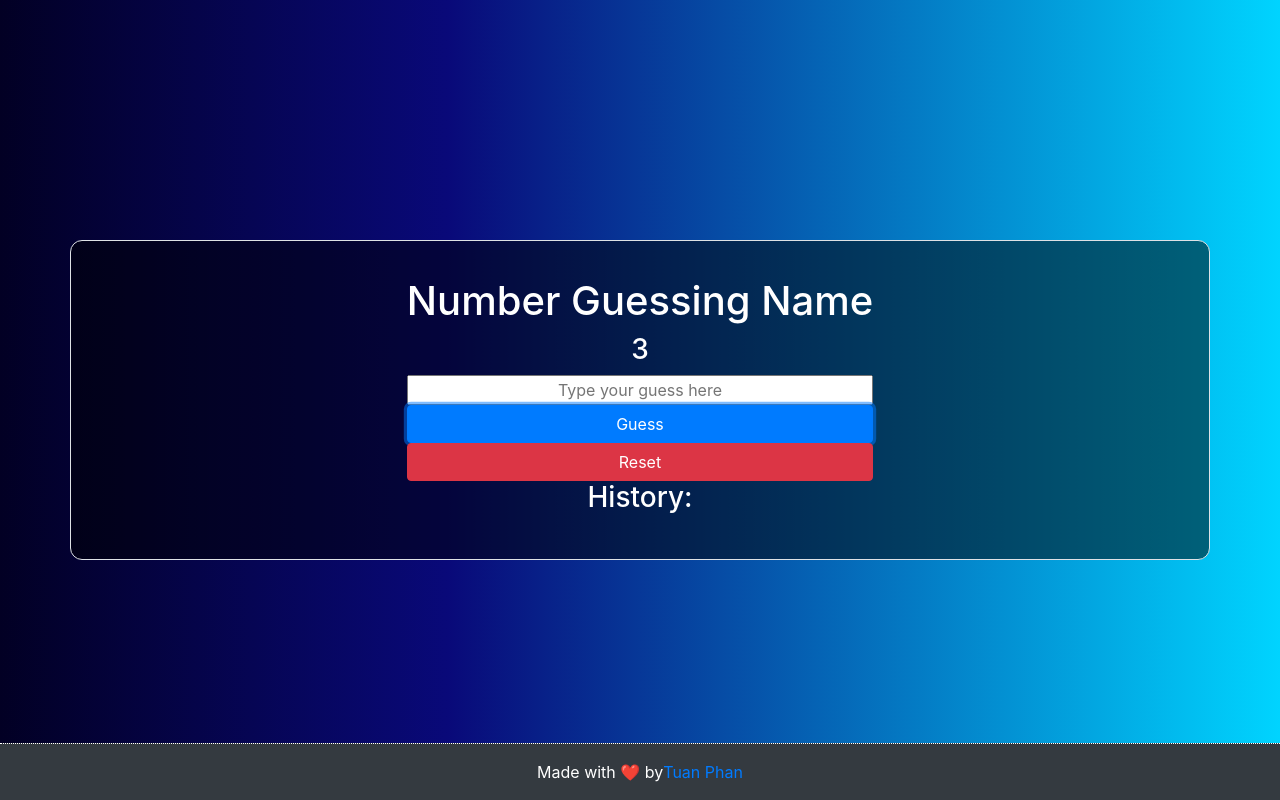
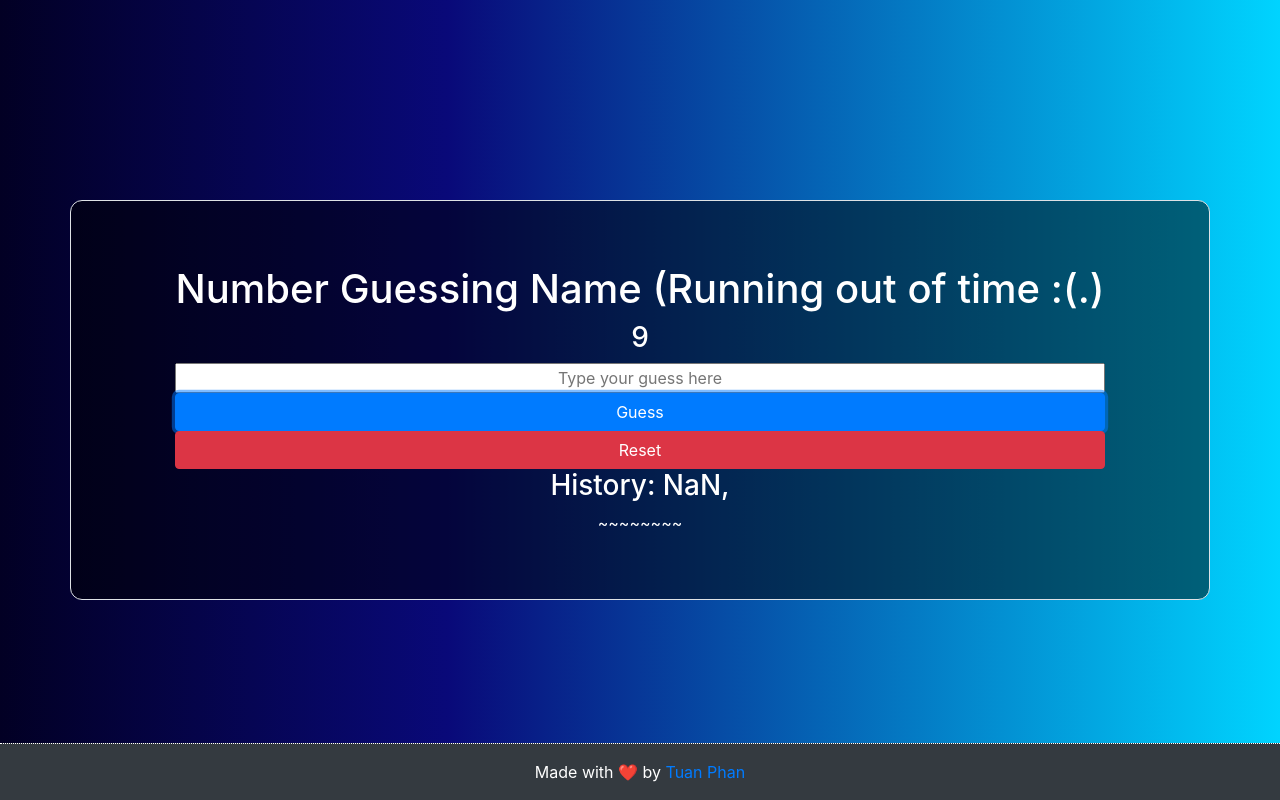
Before and after one commit to tuanphanfi/number-guessing-game, a plain HTML site: page index.html in a window 1280 px wide. Both pictures are taken after a click on the button "Guess". Drawn offline with nearby package versions, Linux system fonts and the light colour scheme.

Commit message:
mini rocket

```diff
--- a/css/style.css
+++ b/css/style.css
@@ -14,7 +14,7 @@ body {
     border-radius: 12px;
     background: rgba(0, 0, 0, 0.5);
     color: white;
-    height: 40vh;
+    height: 50vh;
     display: flex;
     justify-content: center;
     align-items: center!important;
--- a/index.html
+++ b/index.html
@@ -14,18 +14,19 @@
     <div class="a">
         <div class="container text-center my-auto" id="content">
             <div class="content">
-                <h1>Number Guessing Name</h1>
+                <h1>Number Guessing Name (<span id="timecount"></span>)</h1>
                 <h3 id="remaining-guess">Remaining guesses</h3>
                 <input id="yourGuess" class="text-center" type="text" placeholder="Type your guess here">
                 <button class="btn btn-primary" onclick="guess()" id="guess">Guess</Button>
                 <button class="btn btn-danger" onclick="reset()" id="reset">Reset</button>
                 <h3>History: <span id="history"></span></h3>
+                <div id="notification">~~~~~~~~</div>
             </div>
         </div>
     </div>
 
-    <footer class="footer-copyright ">Made with ❤️ by
-        <a href="https://github.com/tuanphanfi">Tuan Phan</a> </footer>
+    <footer class="footer-copyright ">
+        <span>Made with ❤️ by <a href="https://github.com/tuanphanfi"> Tuan Phan</a> </span> </footer>
 
     <script src="js/main.js"></script>
 </body>
--- a/js/main.js
+++ b/js/main.js
@@ -3,21 +3,29 @@ let selectHistory = document.getElementById('history')
 //generate randomNumber
 let randomNumber = Math.round(Math.random() * 10);
 //remaining guess count
-let remainingGuessCount = 3;
+let remainingGuessCount = 10;
 //reamining guess select
 let selectRemainingGuess = document.getElementById('remaining-guess')
+// select notification
+let notification = document.getElementById('notification')
+//history array implemation
+let history = []
+//selectRemainingGuess.innerHTML = remainingGuessCount;
+selectRemainingGuess.innerHTML = remainingGuessCount;
 function insertToHistory(value) {
-    selectHistory.innerHTML = value;
+    notification.innerHTML = value;
 }
 
 let feedBack = [`Yay, congrastulation. You make the right guess`, `Your guess is higher`, `Your guess is lower`]
 
+let i = 0;
 guess = () => {
-    selectRemainingGuess.innerHTML = remainingGuessCount;
-    console.log(randomNumber)
+    timecounting()// fire the timecounting function!!
+
     let yourGuess = parseInt(selectYourGuess.value);
+
     if (remainingGuessCount > 0) {
-
+        remainingGuessCount--;
         // console.log(remainingGuessCount)
         if ((yourGuess) === randomNumber) {
             insertToHistory(`${feedBack[0]} The number is ${randomNumber}`)
@@ -26,18 +34,55 @@ guess = () => {
         } else if (yourGuess < randomNumber) {
             insertToHistory(`Your guess is lower`)
         }
-        remainingGuessCount--;
+
     } else {
         insertToHistory(`You are out of guess!!!`)
     }
+    selectRemainingGuess.innerHTML = remainingGuessCount;
+    console.log("Random Number", randomNumber)
 
+    //push into array
+    if (i < 3) {
+        history.push(yourGuess)
+        selectHistory.innerHTML += history[i] + ', '
+        i++;
+    } else {
+        history[i]
+    }
 
+    // for (let i = 0; i < history.length; i++) {
+    //     selectHistory.innerHTML += history[i] + ', '
+    //     // if(i 2 )
+
+    // }
 }
 
 reset = () => {
+    remainingGuessCount = 3;
+
+    selectHistory.innerHTML = "";
+    history.splice(0, 3)
     selectRemainingGuess.innerHTML = remainingGuessCount;
-    remainingGuess = 3;
+
     insertToHistory(`Let's play a new game`)
     randomNumber = Math.round(Math.random() * 10);
+    // timecounting()// fire the timecounting function!!
+    time = 5;
+}
 
+
+let time = 5    // time start from 0
+let myTime; // timer will be assign to this variable
+function timecounting() {
+    myTime = setInterval(() => {
+        if (time > 0) {
+            time--
+            document.getElementById('timecount').innerHTML = time
+        } else {
+            document.getElementById('timecount').innerHTML = "Running out of time :(."
+        }
+
+
+    }, 1000)// every 1 second, it will add 1 into time variable (computer use millisecond so 1000 is 1 second)
 }
+timecounting()// fire the timecounting function!!
```
